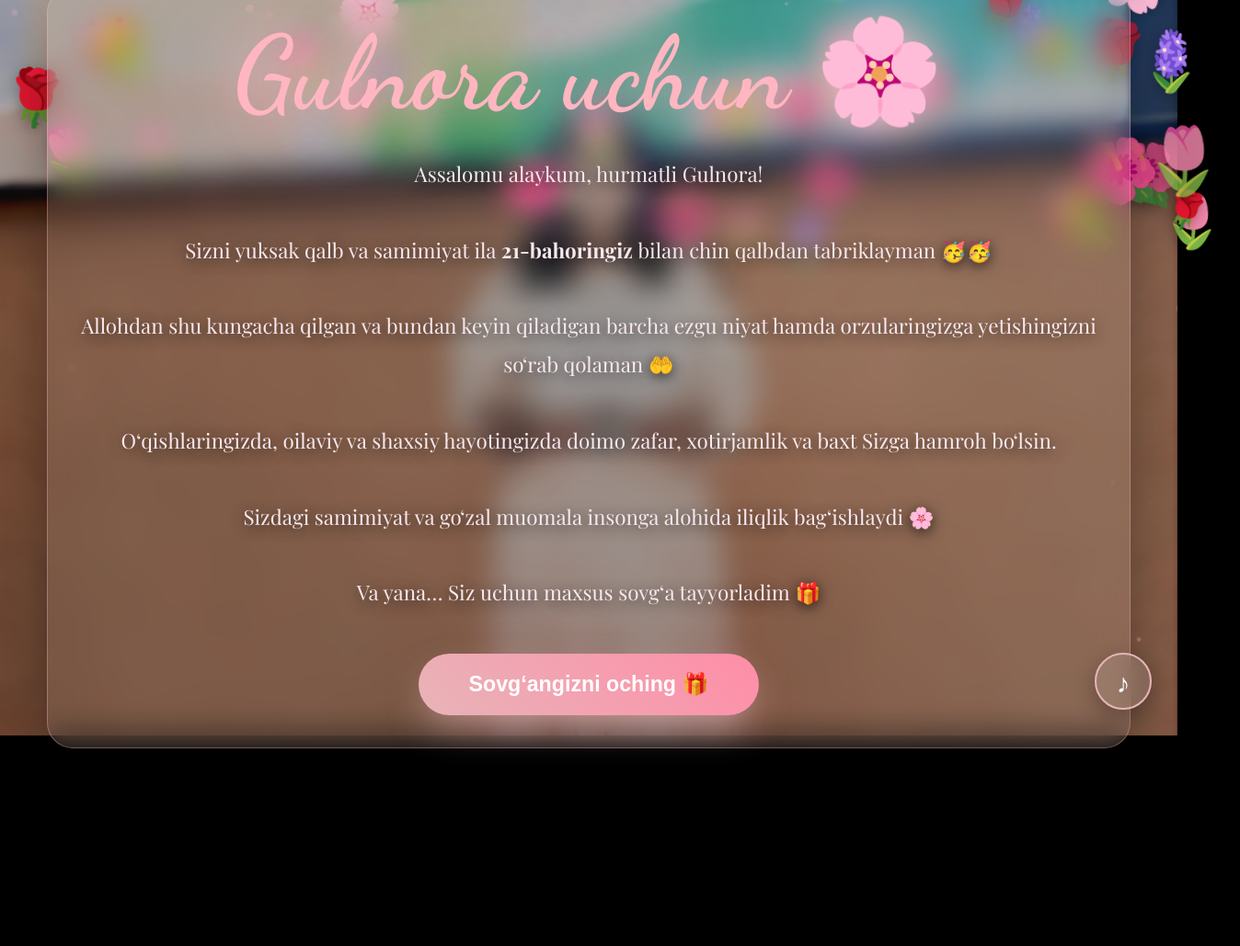
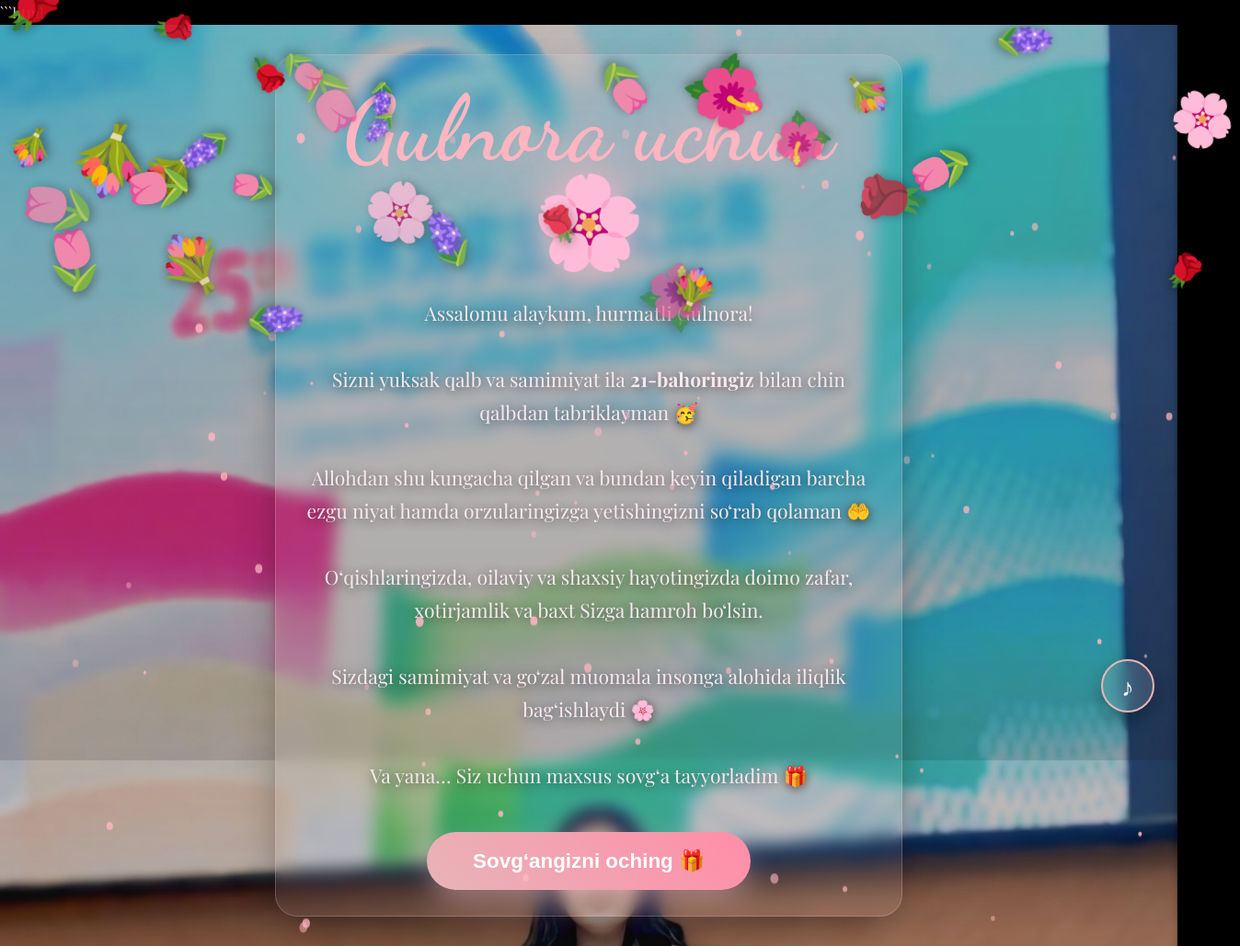
Before and after one commit to saydulloqodirov0777-maker/gulnora-surprise, a plain HTML site: page index.html in a window 1280 px wide. Shown: the top 1029 px of the page at 92% size, 1348 px wide, since content can reach past the window. Before the commit the page ends 800 px from the top, so only its background shows below. Drawn offline with nearby package versions, Linux system fonts and the light colour scheme.

Commit message:
Update index.html

```diff
--- a/index.html
+++ b/index.html
@@ -12,7 +12,6 @@
             --soft-pink: #ffb6c1;
             --rose-gold: #e8b4b8;
             --deep-rose: #c97a8f;
-            --luxury-black: #1a0f14;
         }
 
         * {
@@ -23,26 +22,22 @@
 
         body {
             font-family: 'Playfair Display', serif;
-            overflow: hidden;
             background: #000;
             color: white;
+            line-height: 1.7;
         }
 
         .page {
-            position: fixed;
-            top: 0;
-            left: 0;
-            width: 100%;
-            height: 100vh;
+            min-height: 100vh;
             display: flex;
             align-items: center;
             justify-content: center;
             transition: opacity 1.5s cubic-bezier(0.4, 0, 0.2, 1);
-            z-index: 1;
+            position: relative;
         }
 
         #page1 {
-            background: linear-gradient(rgba(26,15,20,0.35), rgba(26,15,20,0.45)),
+            background: linear-gradient(rgba(26,15,20,0.28), rgba(26,15,20,0.38)),
                         url('IMG_20260523_095228_677.jpg') center/cover no-repeat fixed;
             z-index: 2;
         }
@@ -54,53 +49,57 @@
             z-index: 3;
         }
 
+        .content-wrapper {
+            width: 100%;
+            max-width: 720px;
+            padding: 2rem 1.2rem;
+            margin: 0 auto;
+        }
+
         .content {
-            position: relative;
-            z-index: 10;
             text-align: center;
-            max-width: 92%;
-            padding: 2.2rem 1.8rem;
-            border-radius: 28px;
-            backdrop-filter: blur(16px);
-            background: rgba(255,255,255,0.09);
-            border: 1px solid rgba(255,182,193,0.35);
-            box-shadow: 0 30px 70px -15px rgba(0,0,0,0.5);
+            padding: 1.8rem 1.6rem;
+            border-radius: 24px;
+            backdrop-filter: blur(8px);
+            background: rgba(255,255,255,0.07);
+            border: 1px solid rgba(255,182,193,0.25);
+            box-shadow: 0 20px 50px -15px rgba(0,0,0,0.5);
         }
 
         .title {
             font-family: 'Dancing Script', cursive;
-            font-size: clamp(3.8rem, 9vw, 7rem);
+            font-size: clamp(3.2rem, 8.5vw, 6.2rem);
             color: var(--soft-pink);
-            text-shadow: 0 0 40px rgba(255,182,193,0.9),
-                         0 0 90px rgba(255,182,193,0.5);
-            margin-bottom: 1.8rem;
+            text-shadow: 0 0 35px rgba(255,182,193,0.85),
+                         0 0 70px rgba(255,182,193,0.45);
+            margin-bottom: 1.6rem;
             line-height: 1.05;
             animation: titleGlow 4s ease-in-out infinite alternate;
         }
 
         .message {
-            font-size: clamp(1.15rem, 4.2vw, 1.4rem);
-            line-height: 1.85;
+            font-size: clamp(1.1rem, 4vw, 1.32rem);
             color: #f8e8ee;
-            margin-bottom: 2.8rem;
-            text-shadow: 0 3px 15px rgba(0,0,0,0.7);
+            text-shadow: 0 2px 12px rgba(0,0,0,0.6);
+            margin-bottom: 2.2rem;
         }
 
         .button {
             display: inline-block;
-            padding: 20px 55px;
-            font-size: 1.45rem;
+            padding: 18px 50px;
+            font-size: 1.4rem;
             font-weight: 700;
             color: white;
             background: linear-gradient(45deg, #e8b4b8, #ff8da8);
             border: none;
             border-radius: 50px;
             cursor: pointer;
-            box-shadow: 0 18px 40px -8px rgba(232, 180, 184, 0.6);
+            box-shadow: 0 15px 35px -5px rgba(232, 180, 184, 0.6);
             transition: all 0.5s cubic-bezier(0.4, 0, 0.2, 1);
             text-decoration: none;
             position: relative;
             overflow: hidden;
+            margin-top: 0.5rem;
         }
 
         .button::before {
@@ -118,73 +117,69 @@
             left: 250%;
         }
 
-        .button:hover {
-            transform: translateY(-10px) scale(1.06);
-            box-shadow: 0 28px 55px -10px rgba(232, 180, 184, 0.75);
+        .button:active {
+            transform: scale(0.96);
         }
 
         /* Gift Page */
         .gift-container {
-            position: relative;
             width: 100%;
             height: 100vh;
             display: flex;
             align-items: center;
             justify-content: center;
-            overflow: hidden;
+            position: relative;
         }
 
         #giftImage {
             width: 100%;
             height: 100%;
             object-fit: cover;
-            border: none;
-            box-shadow: 0 0 80px rgba(232, 180, 184, 0.6);
+            box-shadow: 0 0 70px rgba(232, 180, 184, 0.5);
             animation: giftFloat 7s ease-in-out infinite;
         }
 
         .section-title {
             font-family: 'Dancing Script', cursive;
-            font-size: clamp(3rem, 8vw, 5.5rem);
+            font-size: clamp(2.8rem, 7.5vw, 5rem);
             color: #ffd4e3;
-            margin-bottom: 1.5rem;
-            text-shadow: 0 0 40px rgba(255, 212, 227, 0.85);
+            text-shadow: 0 0 40px rgba(255, 212, 227, 0.8);
             position: absolute;
-            top: 8%;
+            top: 10%;
             left: 50%;
             transform: translateX(-50%);
             z-index: 20;
-            width: 100%;
             text-align: center;
+            width: 90%;
         }
 
-        /* Enhanced Falling Flowers */
+        /* Falling Flowers */
         .flower {
             position: absolute;
-            top: -120px;
-            font-size: 2.4rem;
-            opacity: 0.9;
+            top: -100px;
+            font-size: 2.3rem;
+            opacity: 0.85;
             z-index: 5;
             animation: fall linear infinite;
             user-select: none;
             pointer-events: none;
-            filter: drop-shadow(0 4px 8px rgba(0,0,0,0.3));
+            filter: drop-shadow(0 4px 6px rgba(0,0,0,0.4));
         }
 
         @keyframes fall {
             to {
-                transform: translateY(110vh) rotate(1080deg);
+                transform: translateY(115vh) rotate(1080deg);
             }
         }
 
         @keyframes titleGlow {
             from { text-shadow: 0 0 25px rgba(255,182,193,0.7); }
-            to { text-shadow: 0 0 55px rgba(255,182,193,0.95), 0 0 100px rgba(255,182,193,0.6); }
+            to { text-shadow: 0 0 55px rgba(255,182,193,0.95), 0 0 95px rgba(255,182,193,0.5); }
         }
 
         @keyframes giftFloat {
             0%, 100% { transform: translateY(0px) scale(1); }
-            50% { transform: translateY(-22px) scale(1.02); }
+            50% { transform: translateY(-20px) scale(1.015); }
         }
 
         .particles {
@@ -199,27 +194,27 @@
 
         .music-btn {
             position: fixed;
-            bottom: 28px;
-            right: 28px;
-            width: 62px;
-            height: 62px;
-            background: rgba(255,255,255,0.12);
-            border: 2.5px solid var(--rose-gold);
+            bottom: 25px;
+            right: 25px;
+            width: 58px;
+            height: 58px;
+            background: rgba(255,255,255,0.13);
+            border: 2px solid var(--rose-gold);
             border-radius: 50%;
             display: flex;
             align-items: center;
             justify-content: center;
-            font-size: 1.8rem;
+            font-size: 1.7rem;
             cursor: pointer;
-            backdrop-filter: blur(12px);
+            backdrop-filter: blur(10px);
             z-index: 100;
-            transition: all 0.4s ease;
-            box-shadow: 0 8px 25px rgba(0,0,0,0.3);
+            box-shadow: 0 8px 20px rgba(0,0,0,0.3);
+            transition: all 0.3s ease;
         }
 
         .music-btn:hover {
-            background: rgba(232, 180, 184, 0.35);
-            transform: scale(1.12);
+            transform: scale(1.1);
+            background: rgba(232, 180, 184, 0.3);
         }
     </style>
 </head>
@@ -230,12 +225,13 @@
         <div id="flowers"></div>
         <canvas id="canvas" class="particles"></canvas>
 
+        <div class="content-wrapper">
             <div class="content">
                 <h1 class="title">Gulnora uchun 🌸</h1>
 
                 <div class="message">
                     <p>Assalomu alaykum, hurmatli Gulnora!</p><br>
-                <p>Sizni yuksak qalb va samimiyat ila <strong>21-bahoringiz</strong> bilan chin qalbdan tabriklayman 🥳🥳</p><br>
+                    <p>Sizni yuksak qalb va samimiyat ila <strong>21-bahoringiz</strong> bilan chin qalbdan tabriklayman 🥳</p><br>
                     <p>Allohdan shu kungacha qilgan va bundan keyin qiladigan barcha ezgu niyat hamda orzularingizga yetishingizni so‘rab qolaman 🤲</p><br>
                     <p>O‘qishlaringizda, oilaviy va shaxsiy hayotingizda doimo zafar, xotirjamlik va baxt Sizga hamroh bo‘lsin.</p><br>
                     <p>Sizdagi samimiyat va go‘zal muomala insonga alohida iliqlik bag‘ishlaydi 🌸</p><br>
@@ -245,6 +241,7 @@
                 <button onclick="openGift()" class="button">
                     Sovg‘angizni oching 🎁
                 </button>
+            </div>
         </div>
 
         <div class="music-btn" id="musicBtn1" onclick="toggleMusic1()">♪</div>
@@ -271,7 +268,7 @@
     </audio>
 
     <script>
-        // Enhanced Falling Flowers
+        // Falling Flowers
         function createFlower() {
             const flowers = ['🌹', '🌷', '🌸', '💐', '🌺', '🪻'];
             const flower = document.createElement('div');
@@ -280,24 +277,22 @@
 
             const left = Math.random() * 100;
             flower.style.left = `${left}vw`;
-            flower.style.animationDuration = `${Math.random() * 7 + 11}s`;
-            flower.style.opacity = Math.random() * 0.5 + 0.65;
-            flower.style.fontSize = `${Math.random() * 2.2 + 2.3}rem`;
-            flower.style.transform = `rotate(${Math.random() * 60 - 30}deg)`;
+            flower.style.animationDuration = `${Math.random() * 8 + 10}s`;
+            flower.style.opacity = Math.random() * 0.55 + 0.6;
+            flower.style.fontSize = `${Math.random() * 2 + 2.1}rem`;
 
             document.getElementById('flowers').appendChild(flower);
-
-            setTimeout(() => flower.remove(), 22000);
+            setTimeout(() => flower.remove(), 23000);
         }
 
         function startFallingFlowers() {
-            for (let i = 0; i < 22; i++) {
-                setTimeout(createFlower, i * 140);
+            for (let i = 0; i < 20; i++) {
+                setTimeout(createFlower, i * 160);
             }
-            setInterval(createFlower, 380);
+            setInterval(createFlower, 420);
         }
 
-        // Glowing Particles
+        // Particles
         function createParticles() {
             const canvas = document.getElementById('canvas');
             const ctx = canvas.getContext('2d');
@@ -312,22 +307,18 @@
             let particles = [];
 
             class Particle {
-                constructor() {
-                    this.reset();
-                }
+                constructor() { this.reset(); }
                 reset() {
                     this.x = Math.random() * canvas.width;
                     this.y = Math.random() * canvas.height;
-                    this.size = Math.random() * 3.5 + 1.8;
-                    this.speedX = Math.random() * 0.8 - 0.4;
-                    this.speedY = Math.random() * 0.8 - 0.4;
-                    this.opacity = Math.random() * 0.5 + 0.45;
+                    this.size = Math.random() * 3 + 1.5;
+                    this.speedX = Math.random() * 0.7 - 0.35;
+                    this.speedY = Math.random() * 0.7 - 0.35;
+                    this.opacity = Math.random() * 0.5 + 0.4;
                 }
                 update() {
                     this.x += this.speedX;
                     this.y += this.speedY;
-                    this.opacity -= 0.002;
-                    if (this.opacity <= 0) this.reset();
                 }
                 draw() {
                     ctx.fillStyle = `rgba(255, 182, 193, ${this.opacity})`;
@@ -337,9 +328,7 @@
                 }
             }
 
-            for (let i = 0; i < 80; i++) {
-                particles.push(new Particle());
-            }
+            for (let i = 0; i < 75; i++) particles.push(new Particle());
 
             function animate() {
                 ctx.clearRect(0, 0, canvas.width, canvas.height);
@@ -352,29 +341,26 @@
             animate();
         }
 
-        // Open Gift
         function openGift() {
             const page1 = document.getElementById('page1');
             const page2 = document.getElementById('page2');
 
             page1.style.opacity = '0';
-
             setTimeout(() => {
                 page1.style.pointerEvents = 'none';
                 page2.style.opacity = '1';
                 page2.style.pointerEvents = 'all';
-            }, 900);
+            }, 800);
         }
 
-        // Music Controls
+        // Music
         let music1 = document.getElementById('romanticMusic');
         let music2 = document.getElementById('luxuryMusic');
-        let isPlaying1 = false;
-        let isPlaying2 = false;
+        let isPlaying1 = false, isPlaying2 = false;
 
         function toggleMusic1() {
             if (!isPlaying1) {
-                music1.play();
+                music1.play().catch(()=>{});
                 isPlaying1 = true;
                 document.getElementById('musicBtn1').innerHTML = '❚❚';
             } else {
@@ -386,7 +372,7 @@
 
         function toggleMusic2() {
             if (!isPlaying2) {
-                music2.play();
+                music2.play().catch(()=>{});
                 isPlaying2 = true;
                 document.getElementById('musicBtn2').innerHTML = '❚❚';
             } else {
@@ -396,7 +382,7 @@
             }
         }
 
-        // Keyboard support
+        // Keyboard
         document.addEventListener('keydown', (e) => {
             if (e.key === "Escape") {
                 const page1 = document.getElementById('page1');
@@ -406,12 +392,11 @@
                     setTimeout(() => {
                         page1.style.opacity = '1';
                         page1.style.pointerEvents = 'all';
-                    }, 800);
+                    }, 700);
                 }
             }
         });
 
-        // Initialize
         window.onload = () => {
             startFallingFlowers();
             createParticles();
@@ -422,9 +407,9 @@
                 this.style.display = 'flex';
                 this.style.alignItems = 'center';
                 this.style.justifyContent = 'center';
-                this.style.color = 'white';
-                this.style.fontSize = '1.6rem';
-                this.textContent = '🎁 Gulnora uchun maxsus sovg‘a 🎁';
+                this.style.color = '#fff';
+                this.style.fontSize = '1.5rem';
+                this.textContent = '🎁 Gulnora uchun sovg‘a 🎁';
             };
         };
     </script>
```
Lines whose indentation alone changed are shown as unchanged.
